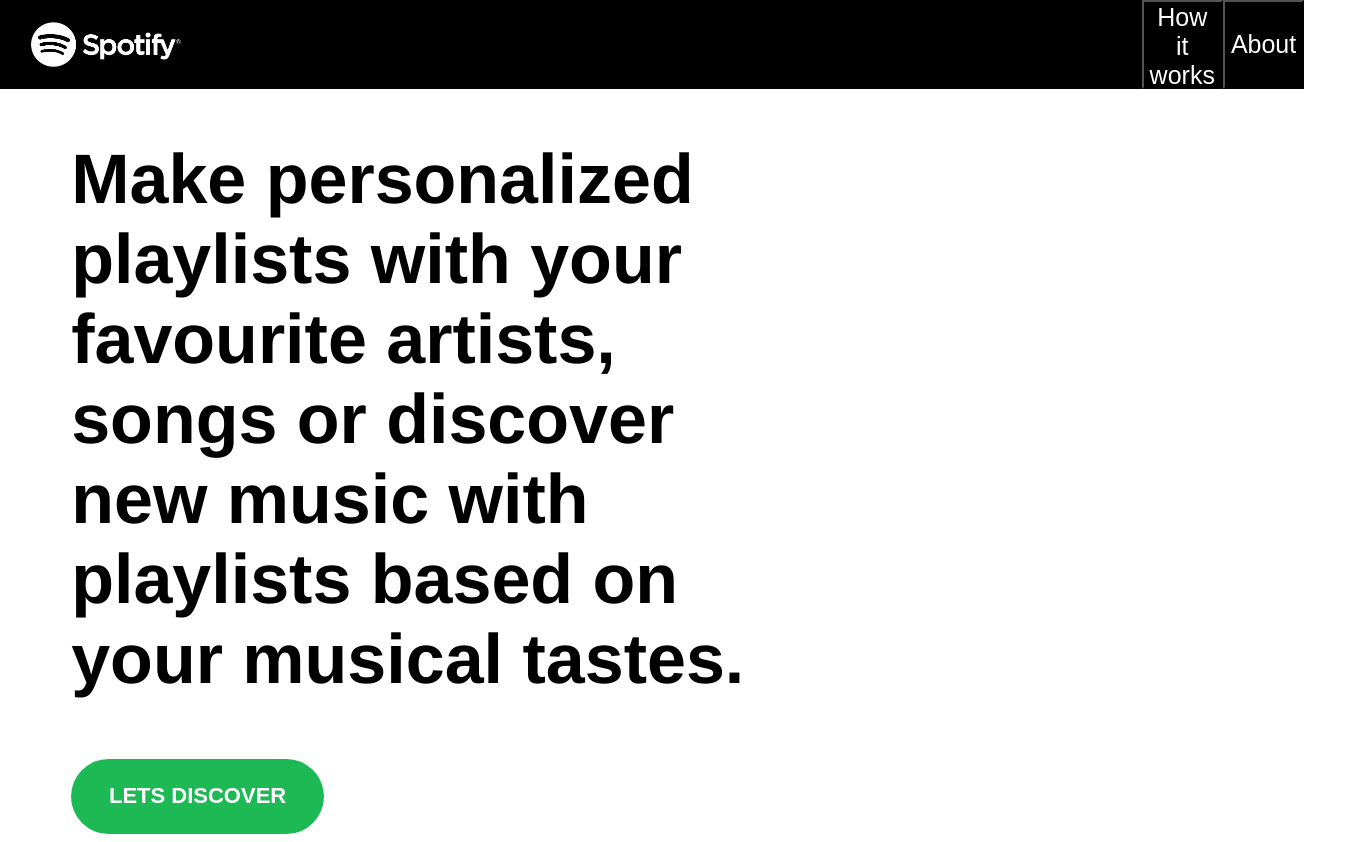
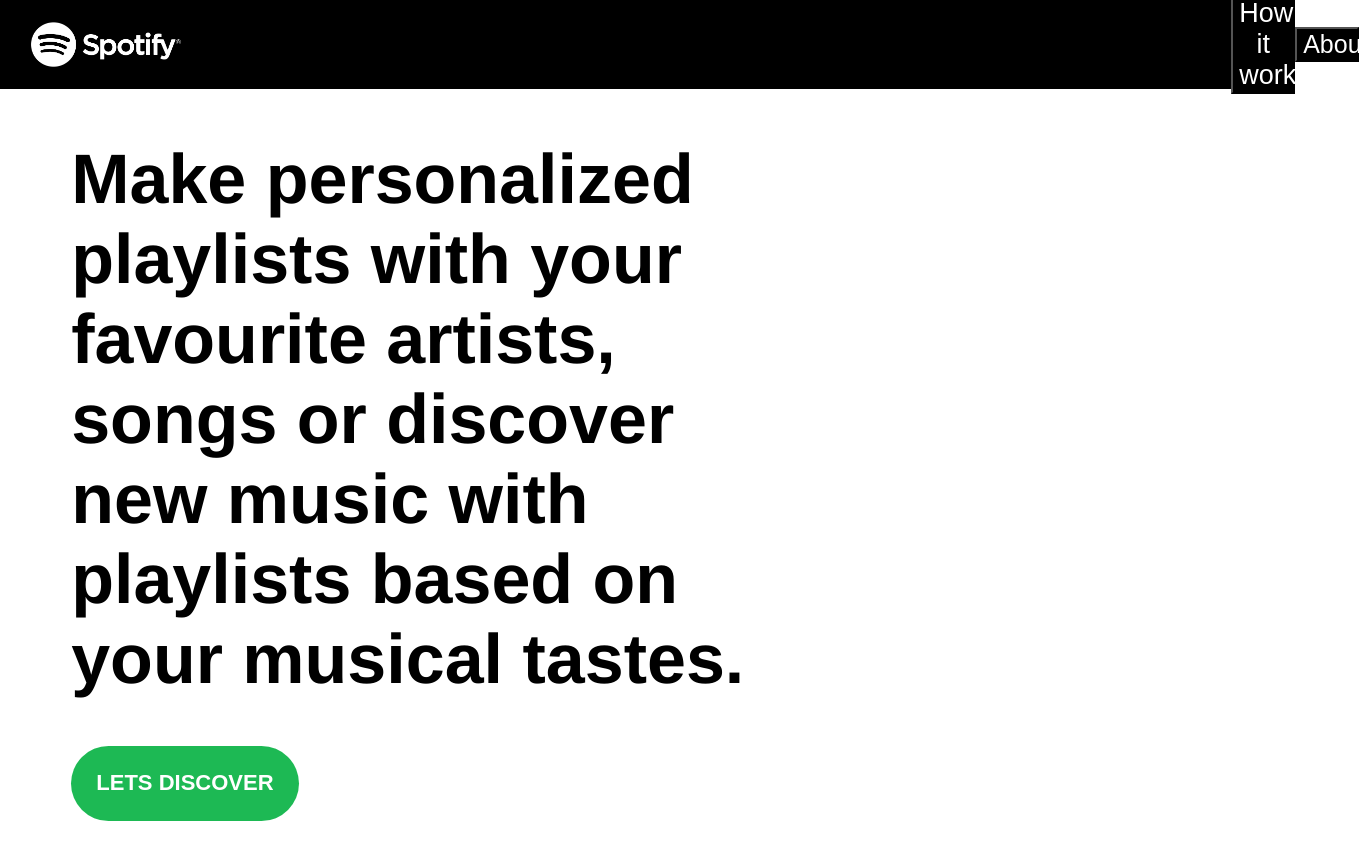
Before and after one commit to francmUMA/Createlify, a React (Create React App) app: page / in a window 1280 px wide. Shown: the whole page, 1369 px wide, since content can reach past the window. Built offline with nearby package versions, Linux system fonts and the light colour scheme.

Commit message:
Cambio nombre

```diff
--- a/package.json
+++ b/package.json
@@ -10,6 +10,7 @@
     "dotenv-webpack": "^8.0.0",
     "react": "^18.2.0",
     "react-dom": "^18.2.0",
+    "react-icons": "^4.4.0",
     "react-router-dom": "^6.3.0",
     "react-scripts": "5.0.1",
     "web-vitals": "^2.1.4"
--- a/src/components/Navbar.js
+++ b/src/components/Navbar.js
@@ -1,6 +1,6 @@
 import "../styles/Navbar.css";
 
-const Navbar = () => {
+const Navbar = (props) => {
   return (
     <div id="navbar">
       <img
@@ -8,8 +8,9 @@ const Navbar = () => {
         className="spotify-logo"
         src={require("../images/Spotify_Logo_RGB_White.png")}
       />
-      <button className="works-btn">How it works</button>
-      <button className="about-btn">About</button>
+      <button className="btn1">{props.btn1}</button>
+      <button className="btn2">{props.btn2}</button>
+      <p className="show-user">{props.user}</p>
     </div>
   );
 };
--- a/src/components/home.js
+++ b/src/components/home.js
@@ -9,13 +9,13 @@ const Home = () => {
 
   return (
     <div id="main">
-      <Navbar />
+      <Navbar btn1="How it works" btn2="About" user=""/>
       <div id="login-body">
         <h1 className="description">
           Make personalized playlists with your favourite artists, songs or
           discover new music with playlists based on your musical tastes.
         </h1>
-        <button onClick={login} className="spotify-btn">
+        <button onClick={login} className="home-btn">
           LETS DISCOVER
         </button>
       </div>
--- a/src/components/inicio.js
+++ b/src/components/inicio.js
@@ -1,21 +1,28 @@
 import { useEffect, useState } from "react";
 import Navbar from "./Navbar.js";
 import { getToken } from "../services/token.js"
+import { getUserInfo } from "../services/user.js"
+import {BsHouseDoorFill} from 'react-icons/bs'
+import { GiPowerButton } from 'react-icons/gi'
 import { Sidebar } from "./Sidebar"
 import "../styles/Inicio.css"
 
 const Inicio = () => {
   let code = window.location.search.split("=")[1]
   const [token, setToken] = useState(null)
+  const [user, setUser] = useState({})
+
   useEffect(() => {
     if (token == null || token === undefined) {
       getToken(code).then(setToken)
     }
-  }, [code, token])
+    if (user !== {} && token != null )
+      getUserInfo(token).then(setUser)
+  }, [code, token, user])
 
   return (
     <div>
-      <Navbar />
+      <Navbar btn1={<BsHouseDoorFill/>} btn2={<GiPowerButton/>} user={user.display_name}/>
       <Sidebar token={token} />
       <div id="sntc-button">
         <h1 className="sentence">
--- a/src/services/user.js
+++ b/src/services/user.js
@@ -10,3 +10,14 @@ export const getUserID = async (token) => {
         }
         );
 }
+
+export const getUserInfo = async (token) => {
+    return fetch(sp.baseURI + "/me", options(token))
+        .then((response) => response.json())
+        .then((json) => {
+            return json;
+        }).catch((error) => {
+            console.log(error);
+        }
+        );
+}
--- a/src/styles/Navbar.css
+++ b/src/styles/Navbar.css
@@ -8,6 +8,7 @@
     background-color: black;
     align-items: center;
     display: flex;
+    font-family: "Franklin Gothic Medium", "Arial Narrow", Arial, sans-serif;
   }
 
   .spotify-logo {
@@ -16,48 +17,33 @@
     height: auto;
   }
 
-  .about-btn {
+  .btn1{
     background-color: black;
     color: white;
-    font-size: 25px;
-    height: 100%;
-    width: 6rem;
+    font-size: 27px;
+    margin-left: 82%;
+    width: 4rem;
     transition-duration: 0.15s;
     font-weight: lighter;
   }
 
-  .works-btn {
+  .btn2{
     background-color: black;
     color: white;
     font-size: 25px;
-    height: 100%;
-    width: 11rem;
+    width: 4rem;
     transition-duration: 0.15s;
-    margin-left: 75%;
     font-weight: lighter;
   }
 
-  .about-btn:hover,
-  .works-btn:hover {
+  .show-user{
+    font-weight: lighter;
+    margin-left: 0.5%;
+    font-size: 25px;
+    text-align: center;
+  }
+
+  .btn1:hover, .btn2:hover {
     transition-duration: 0.15s;
     color: #1ed760;
   }
-
-  .spotify-btn {
-    color: white;
-    transition-duration: 0.3s;
-    font-size: 22px;
-    font-weight: bold;
-    height: 75px;
-    margin-top: 1%;
-    margin-left: 5%;
-    width: 20%;
-    border-width: 0px;
-    border-radius: 70px;
-    background-color: #1db954;
-  }
-
-  .spotify-btn:hover {
-    transition-duration: 0.3s;
-    background-color: #1ed760;
-  }
```
Also changed, not shown: 1 other file (tests, documents, lock files or other folders).
